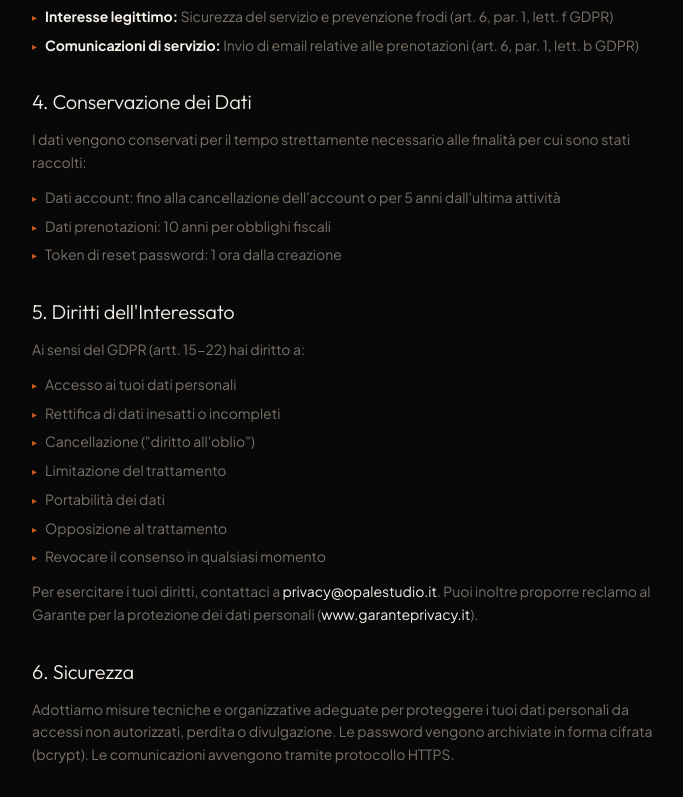
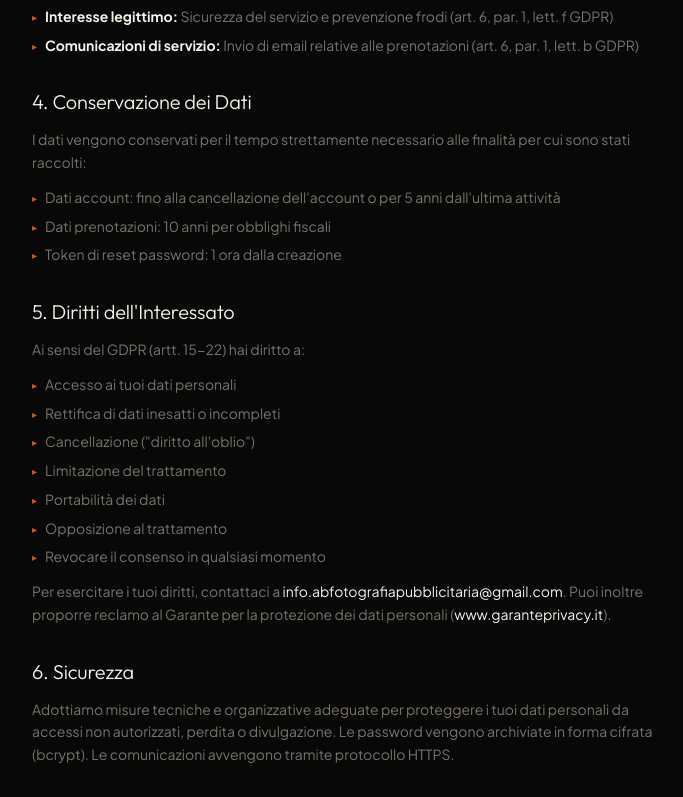
Before and after one commit to sickmarra/opale, a React (Vite) app in the folder frontend/: page /privacy in a window 1280 px wide. Shown: the part 868-1665 px from the top of the page, without its empty margins (296-979 px from the left). Built offline with nearby package versions, Linux system fonts and the light colour scheme; no server answers.

Commit message:
fix email

```diff
--- a/frontend/src/components/Footer.jsx
+++ b/frontend/src/components/Footer.jsx
@@ -45,13 +45,13 @@ export default function Footer({ minimal = false }) {
             <p className="font-body text-[10px] text-muted tracking-[0.25em] uppercase mb-4">Contatti</p>
             <div className="space-y-2.5">
               <a
-                href="mailto:info@opalestudio.it"
-                className="flex items-center gap-2 font-body text-xs text-muted hover:text-text transition-colors group"
-              >
-                <svg xmlns="http://www.w3.org/2000/svg" className="w-3.5 h-3.5 group-hover:text-[#C85A1E] transition-colors" viewBox="0 0 24 24" fill="none" stroke="currentColor" strokeWidth="1.5" strokeLinecap="round" strokeLinejoin="round">
-                  <path d="M4 4h16c1.1 0 2 .9 2 2v12c0 1.1-.9 2-2 2H4c-1.1 0-2-.9-2-2V6c0-1.1.9-2 2-2z"/><polyline points="22,6 12,13 2,6"/>
+                  href="mailto:info.abfotografiapubblicitaria@gmail.com"
+                  className="flex items-center gap-2 font-body text-xs text-muted hover:text-text transition-colors group"
+                >
+                  <svg xmlns="http://www.w3.org/2000/svg" className="w-3.5 h-3.5 group-hover:text-[#C85A1E] transition-colors" viewBox="0 0 24 24" fill="none" stroke="currentColor" strokeWidth="1.5" strokeLinecap="round" strokeLinejoin="round">
+                    <path d="M4 4h16c1.1 0 2 .9 2 2v12c0 1.1-.9 2-2 2H4c-1.1 0-2-.9-2-2V6c0-1.1.9-2 2-2z"/><polyline points="22,6 12,13 2,6"/>
                 </svg>
-                info@opalestudio.it
+                info.abfotografiapubblicitaria@gmail.com
               </a>
               <a
                 href="tel:+390000000000"
--- a/frontend/src/pages/CookiePolicyPage.jsx
+++ b/frontend/src/pages/CookiePolicyPage.jsx
@@ -136,8 +136,8 @@ export default function CookiePolicyPage() {
           <Section title="5. Contatti">
             <p>
               Per qualsiasi domanda relativa ai cookie, puoi contattarci a{' '}
-              <a href="mailto:privacy@opalestudio.it" className="text-text hover:text-[#C85A1E] transition-colors">
-                privacy@opalestudio.it
+              <a href="mailto:info.abfotografiapubblicitaria@gmail.com" className="text-text hover:text-[#C85A1E] transition-colors">
+                info.abfotografiapubblicitaria@gmail.com
               </a>
             </p>
           </Section>
--- a/frontend/src/pages/PrivacyPolicyPage.jsx
+++ b/frontend/src/pages/PrivacyPolicyPage.jsx
@@ -48,7 +48,7 @@ export default function PrivacyPolicyPage() {
               Il titolare del trattamento dei dati personali è <strong className="text-text">Opale Studio</strong>, con sede in Via Example 1, 00100 Roma (RM), Italia. P.IVA 12345678901.
             </p>
             <p>
-              Email: <a href="mailto:privacy@opalestudio.it" className="text-text hover:text-[#C85A1E] transition-colors">privacy@opalestudio.it</a>
+              Email: <a href="mailto:info.abfotografiapubblicitaria@gmail.com" className="text-text hover:text-[#C85A1E] transition-colors">info.abfotografiapubblicitaria@gmail.com</a>
             </p>
           </Section>
 
@@ -123,8 +123,8 @@ export default function PrivacyPolicyPage() {
             </ul>
             <p className="mt-3">
               Per esercitare i tuoi diritti, contattaci a{' '}
-              <a href="mailto:privacy@opalestudio.it" className="text-text hover:text-[#C85A1E] transition-colors">
-                privacy@opalestudio.it
+              <a href="mailto:info.abfotografiapubblicitaria@gmail.com" className="text-text hover:text-[#C85A1E] transition-colors">
+                info.abfotografiapubblicitaria@gmail.com
               </a>. Puoi inoltre proporre reclamo al Garante per la protezione dei dati personali (<a href="https://www.garanteprivacy.it" target="_blank" rel="noopener noreferrer" className="text-text hover:text-[#C85A1E] transition-colors">www.garanteprivacy.it</a>).
             </p>
           </Section>
```
Also changed, not shown: 1 other file (tests, documents, lock files or other folders).
